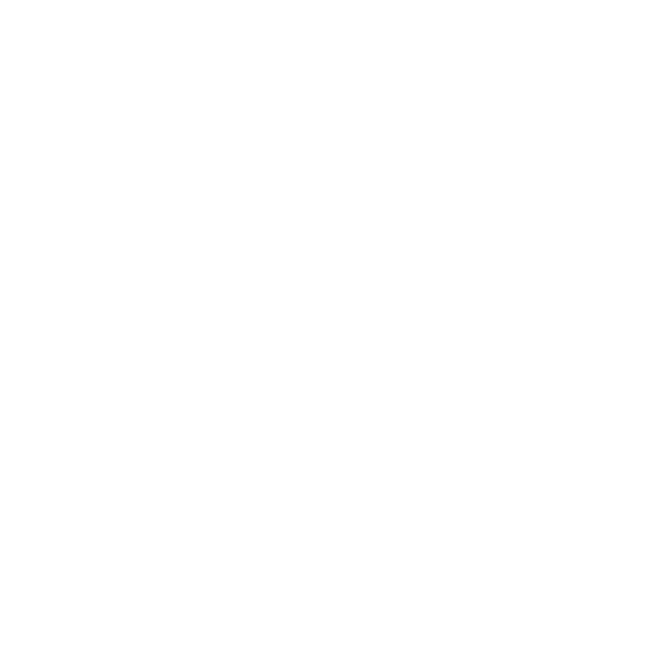
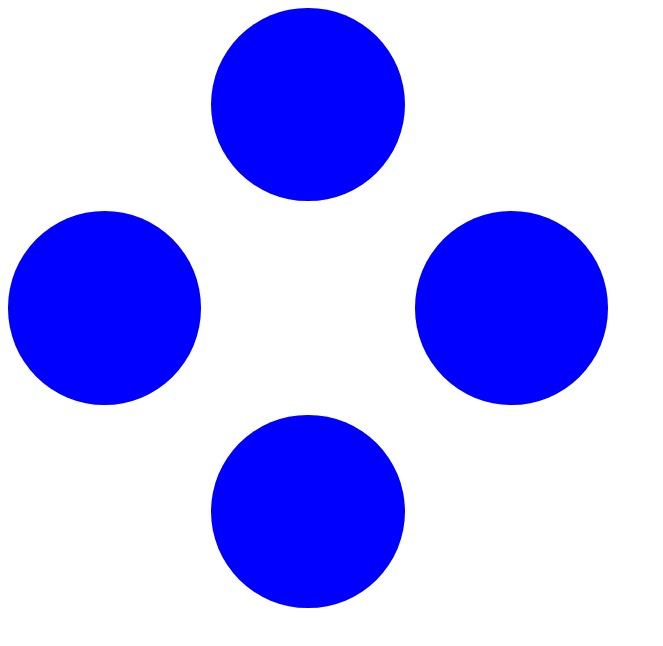
Before and after one commit to divyanshupathak96/Squares-and-Cirlces---HTML-CSS-Challenge---m9yua04lse20, a plain HTML site: page index.html in a window 1280 px wide. Shown: the whole page, without its empty margins (0-663 px from the left). Drawn offline with Linux system fonts and the light colour scheme.

Commit message:
Update styles.css

```diff
--- a/styles.css
+++ b/styles.css
@@ -1,37 +1,18 @@
-body {
-
-width: 720px;
-
-height: 720px;
-
+.outer-square {
+  width: 600px;
+  height: 600px;
+  display: grid;
+  grid-template-columns: repeat(3, 1fr);
+  grid-template-rows: repeat(3, 1fr);
+  gap: 10px;
 }
 
-.container {
-
-display: grid;
-
-grid-template-columns: repeat(3, 1fr);
-
-grid-template-rows: repeat(3, 1fr);
-
+.inner-element {
+  background-color: green;
+  margin: 10px;
 }
 
-.square {
-
-width: 240px;
-
-height: 240px;
-
-margin: 10px;
-
-background-color: green;
-
+.circle {
+  border-radius: 50%;
+  background-color: blue;
 }
-
-.circle:nth-child(even) {
-
-background-color: blue;
-
-border-radius: 50%;
-
-}
```
